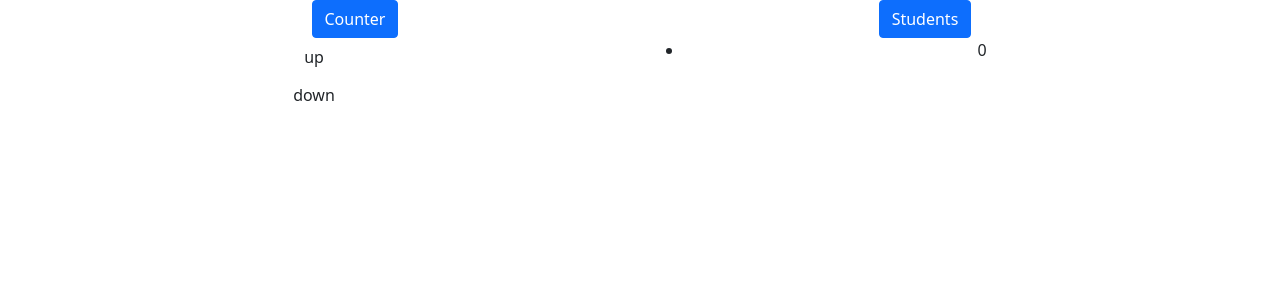
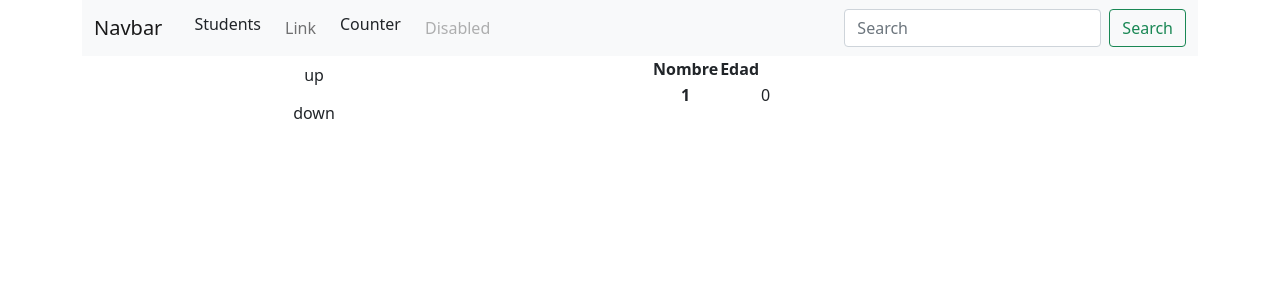
Before and after one commit to yrobertordaz/counter, a React (Create React App) app: page /students in a window 1280 px wide. Shown: the top 300 px of the page. Built offline with nearby package versions, Linux system fonts and the light colour scheme.

Commit message:
ya se muestran los resultados de forma aleatoria

```diff
--- a/src/components/Navbar.jsx
+++ b/src/components/Navbar.jsx
@@ -4,17 +4,46 @@
 
 const Navbar = ()=>{
     return(
-       <div className = "container">
-            <div className = "row ">
-            <div className = "col md-4">
-                <Link className = "btn btn-primary"  to = '/counter'>Counter</Link>
+        <div className = "container">
+            <nav class="navbar navbar-expand-lg navbar-light bg-light">
+            <div class="container-fluid">
+            <a class="navbar-brand" href="#">Navbar</a>
+            <button class="navbar-toggler" type="button" data-bs-toggle="collapse" data-bs-target="#navbarSupportedContent" aria-controls="navbarSupportedContent" aria-expanded="false" aria-label="Toggle navigation">
+            <span class="navbar-toggler-icon"></span>
+            </button>
+            <div class="collapse navbar-collapse" id="navbarSupportedContent">
+            <ul class="navbar-nav me-auto mb-2 mb-lg-0">
+                <li class="nav-item">
+                    <Link className = "dropdown-item" to = '/students'>Students</Link>
+                </li>
+                <li class="nav-item">
+                <a class="nav-link" href="#">Link</a>
+                </li>
+                <li class="nav-item dropdown">
+                     <Link className = "dropdown-item"   to = '/counter'>Counter</Link>
+                <ul class="dropdown-menu" aria-labelledby="navbarDropdown">
+                    <li><a class="dropdown-item" href="#">Action</a></li>
+                    <li><a class="dropdown-item" href="#">Another action</a></li>
+                    <li><hr class="dropdown-divider"/></li>
+                    <li><a class="dropdown-item" href="#">Something else here</a></li>
+                </ul>
+                </li>
+                <li class="nav-item">
+                <a class="nav-link disabled">Disabled</a>
+                </li>
+            </ul>
+            <form class="d-flex">
+                <input class="form-control me-2" type="search" placeholder="Search" aria-label="Search"/>
+                <button class="btn btn-outline-success" type="submit">Search</button>
+            </form>
             </div>
-            <div className = "col md-4">
-                <Link className = "btn btn-primary" to = '/students'>Students</Link>
-            </div>
+        </div>
+        </nav>
 
         </div>
-       </div>
+
+
+
     );
 }
 
--- a/src/components/students/components/ListStudents.jsx
+++ b/src/components/students/components/ListStudents.jsx
@@ -7,12 +7,25 @@
         </ul>
       )}
       {props.loading === false && (
-        <ul>
+        <table>
+           <thead>
+            <tr>
+              <th scope="col">Nombre</th>
+              <th scope="col">Edad</th>
+            </tr>
+          </thead>
+          <tbody>
             {props.student.map((st, index) => {
             return(
-            <li key = {index}>{st.name}  {st.age} </li>)
+              <tr key = {index}>
+              <th scope="row">{index + 1}</th>
+              <td>{st.name}</td>
+              <td>{st.age}</td>
+
+            </tr> )
           })}
-        </ul>
+          </tbody>
+        </table>
       )}
     </div>
   );
--- a/src/components/students/index.js
+++ b/src/components/students/index.js
@@ -33,9 +33,6 @@
           let index = Math.floor(Math.random()*name.length)
           let resultName = name[index];
 
-          console.log(resultName, age);
-
-
           setStudent({
             loading: false,
             data:
@@ -44,6 +41,18 @@
               min +=1;
             }
 
+         }
+
+         down = {() =>{
+            let index = students.data.length;
+            students.data.splice(-1);
+
+            setStudent({
+              loading: false,
+              data: students.data
+            })
+
+          }
          }
 
          />
```
